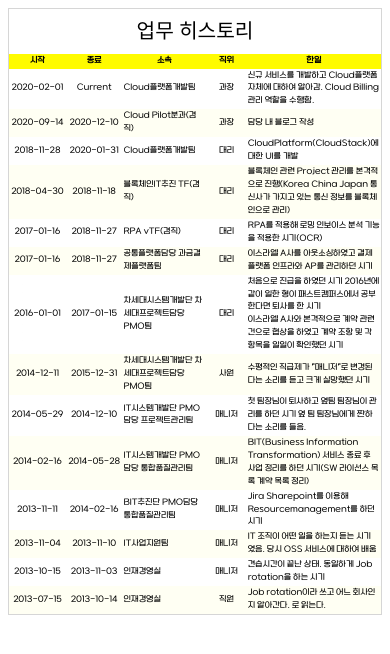
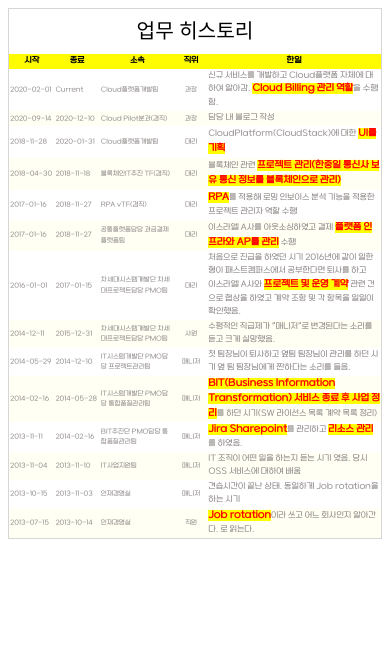
Before and after one commit to YongwoonJang/gyujanggak, a Next.js app in the folder jyu-homepage/: page /posts/profile-mgmt in a window 390 px wide. Shown: the top 654 px of the page. Built offline with nearby package versions, Linux system fonts and the light colour scheme; a web font is replaced by a local one.

Commit message:
Modify : Enhance design

```diff
--- a/jyu-homepage/public/posts/profile-mgmt.md
+++ b/jyu-homepage/public/posts/profile-mgmt.md
@@ -19,7 +19,7 @@ rows:
         |경영지원
         |인재경영실
         |직원
-        |Job rotation이라 쓰고, 어느 회사인지 알아간다. 로 읽는다.
+        |<strong>Job rotation</strong>이라 쓰고, 어느 회사인지 알아간다. 로 읽는다.
     2:
         2013-10-15
         |2013-11-03
@@ -40,14 +40,14 @@ rows:
         |SW개발
         |BIT추진단 PMO담당 통합품질관리팀
         |매니저
-        |Jira, Sharepoint를 이용해 Resourcemanagement를 하던 시기
+        |<strong>Jira, Sharepoint</strong>를 관리하고, <strong>리소스 관리</strong>를 하였음.
     5:
         2014-02-16
         |2014-05-28
         |IT기획
         |IT시스템개발단 PMO담당 통합품질관리팀
         |매니저
-        |BIT(Business Information Transformation) 서비스 종료 후 사업 정리를 하던 시기(SW 라이선스 목록, 계약 목록 정리)
+        |<strong>BIT(Business Information Transformation) 서비스 종료 후 사업 정리</strong>를 하던 시기(SW 라이선스 목록, 계약 목록 정리)
     6:
         2014-05-29
         |2014-12-10
@@ -61,43 +61,43 @@ rows:
         |IT기획
         |차세대시스템개발단 차세대프로젝트담당 PMO팀
         |사원
-        |수평적인 직급제가 "매니저"로 변경된다는 소리를 듣고 크게 실망했던 시기
+        |수평적인 직급제가 "매니저"로 변경된다는 소리를 듣고 크게 실망했음.
     8:
         2016-01-01
         |2017-01-15
         |IT기획
         |차세대시스템개발단 차세대프로젝트담당 PMO팀
         |대리
-        |처음으로 진급을 하였던 시기, 2016년에 같이 일한 형이 패스트캠퍼스에서 공부한다면 퇴사를 한 시기 <br/>
-        이스라엘 A사와 본격적으로 계약 관련 건으로 협상을 하였고, 계약 조항 및 각 항목을 일일이 확인했던 시기
+        |처음으로 진급을 하였던 시기, 2016년에 같이 일한 형이 패스트캠퍼스에서 공부한다면 퇴사를 하고<br/>
+         이스라엘 A사와 <strong>프로젝트 및 운영 계약</strong> 관련 건으로 협상을 하였고, 계약 조항 및 각 항목을 일일이 확인했음.
     9:
         2017-01-16
         |2018-11-27
         |IT설계
         |공통플랫폼담당 과금결제플랫폼팀
         |대리
-        |이스라엘 A사를 아웃소싱하였고, 결제 플랫폼 인프라와 AP를 관리하던 시기
+        |이스라엘 A사를 아웃소싱하였고, 결제 <strong>플랫폼 인프라와 AP를 관리</strong> 수행
     10:
         2017-01-16
         |2018-11-27
         |IT설계
         |RPA vTF(겸직)
         |대리
-        |RPA를 적용해 로밍 인보이스 분석 기능을 적용한 시기(OCR)
+        |<strong>RPA</strong>를 적용해 로밍 인보이스 분석 기능을 적용한 프로젝트 관리자 역할 수행
     11:
         2018-04-30
         |2018-11-18
         |IT설계
         |블록체인IT추진 TF(겸직)
         |대리
-        |블록체인 관련 Project 관리를 본격적으로 진행(Korea, China, Japan 통신사가 가지고 있는, 통신 정보를 블록체인으로 관리)
+        |블록체인 관련 <strong>프로젝트 관리(한,중,일 통신사 보유 통신 정보를 블록체인으로 관리)</strong>
     12:
         2018-11-28
         |2020-01-31
         |IT설계
         |Cloud플랫폼개발팀
         |대리
-        |CloudPlatform(CloudStack)에 대한 UI를 개발
+        |CloudPlatform(CloudStack)에 대한 <strong>UI를 기획</strong>
     13:
         2020-09-14
         |2020-12-10
@@ -111,5 +111,5 @@ rows:
         |IT설계
         |Cloud플랫폼개발팀
         |과장
-        |신규 서비스를 개발하고, Cloud플랫폼 자체에 대하여 알아감. Cloud Billing 관리 역할을 수행함.
+        |신규 서비스를 개발하고, Cloud플랫폼 자체에 대하여 알아감. <strong>Cloud Billing 관리 역할</strong>을 수행함.
 ---
--- a/jyu-homepage/styles/global.css
+++ b/jyu-homepage/styles/global.css
@@ -45,7 +45,5 @@ img {
 @font-face {
   font-family: "SBAggro L";
   src: url("/fonts/SBAggro/SB 어그로OTF L.otf");
-  font-style: normal;
-  font-weight: 400;
   font-display: swap;
 }
--- a/jyu-homepage/styles/page.module.scss
+++ b/jyu-homepage/styles/page.module.scss
@@ -36,19 +36,26 @@
   outline: 0.1em solid rgba(0, 0, 0, 0.1);
 }
 
-/* Standard Tables */
-
 .profileDivTable table {
   margin: 1em 0;
   border-collapse: collapse;
   border: 0.1em solid #d6d6d6;
-  font-family: "SBAggro L"
+  font-family: "SBAggro L";
+  color: rgb(149, 143, 143);
 }
 
 .profileDivTable caption {
   text-align: left;
   font-style: italic;
   padding: 0.25em 0.5em 0.5em 0.5em;
+}
+
+.profileDivTable strong {
+  color: red;
+  font-size: 1.15em;
+  background-color: yellow;
+
+
 }
 
 .profileDivTable table th td {
@@ -112,8 +119,6 @@
   text-align: left;
   min-width: 12em;
 }
-
-/* Responsive Tables */
 
 .profileDivTable[role="region"][aria-labelledby][tabIndex] {
   overflow: auto;
@@ -264,7 +269,22 @@
     font-size: 0.45em;
   }
 
+  .profileDivTable tr td:nth-child(1) {
+    text-align: left;
+    min-width: 7em;
+    max-width: 70vw;
+    font-size:0.8em;
+  }
+
+  .profileDivTable tr td:nth-child(2) {
+    text-align: left;
+    min-width: 7em;
+    max-width: 70vw;
+    font-size:0.8em;
+  }
+
   .profileDivTable th:nth-child(3){
+    text-align: left;
     display: none;
   }
 
@@ -273,9 +293,15 @@
   }
 
   .profileDivTable tr td:nth-child(4) {
-  text-align: left;
-  min-width: 10em;
-}
+    text-align: left;
+    min-width: 10em;
+    font-size:0.8em;
+  }
 
+  .profileDivTable tr td:nth-child(5) {
+    text-align: center;
+    min-width: 5em;
+    font-size:0.8em;
+  }
 
 }
```
